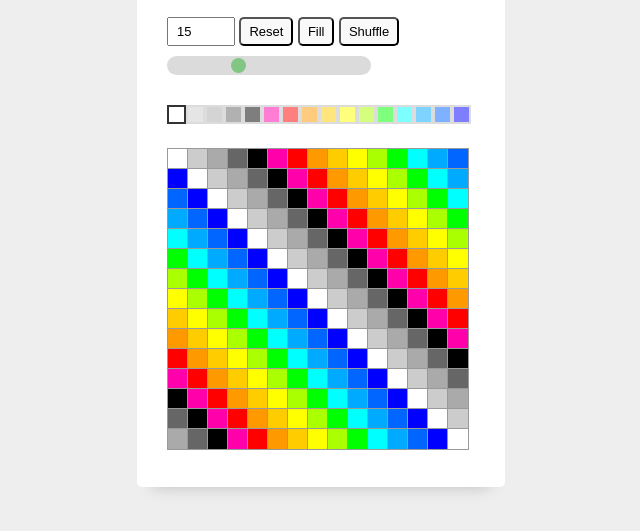
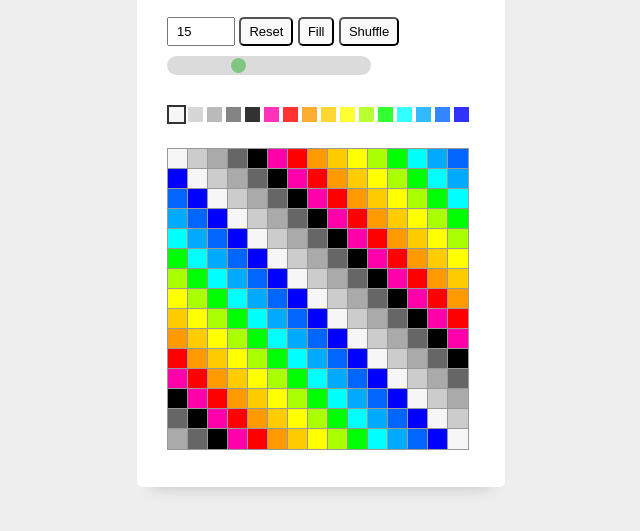
Before and after one commit to rolandjlevy/vue-paint-pixel-art, a plain HTML site: page index.html in a window 1280 px wide. Shown: the part 105-636 px from the top of the page, without its empty margins (319-959 px from the left). Drawn offline with nearby package versions, Linux system fonts and the light colour scheme.

Commit message:
Improved colour picker UI

```diff
--- a/script.js
+++ b/script.js
@@ -7,7 +7,7 @@ const Grid = {
     blocksize: 15,
     maxGridsize: 30,
     colours: [
-      '#ffffff','#cccccc','#aaaaaa','#666666','#000000','#ff00aa','#ff0000','#ff9900','#ffcc00','#ffff00','#aaff00','#00ff00','#00ffff','#00aaff','#0066ff','#0000ff'],
+      '#f6f6f6','#cccccc','#aaaaaa','#666666','#000000','#ff00aa','#ff0000','#ff9900','#ffcc00','#ffff00','#aaff00','#00ff00','#00ffff','#00aaff','#0066ff','#0000ff'],
     currentColour: '',
     dragging: false,
     display: { x:0, y:0}
@@ -42,10 +42,10 @@ const Grid = {
       this.currentColour = col;
     },
     getOpacity(col) {
-      return this.currentColour === col ? '1' : '0.5';
+      return this.currentColour === col ? '1' : '0.8';
     },
     getBorderColour(col) {
-      return this.currentColour === col ? '#333' : '#bbb';
+      return this.currentColour === col ? '#333' : '#fff';
     },
     doMouseDown(block) {
       this.dragging = true;
--- a/style.css
+++ b/style.css
@@ -43,8 +43,8 @@ h2 {
   width: 15px;
   height: 15px;
   cursor: pointer;
-  opacity: 0.5;
-  border: 2px solid #bbb;
+  opacity: 0.8;
+  border: 2px solid #fff;
 }
 
 .col:hover {
```
